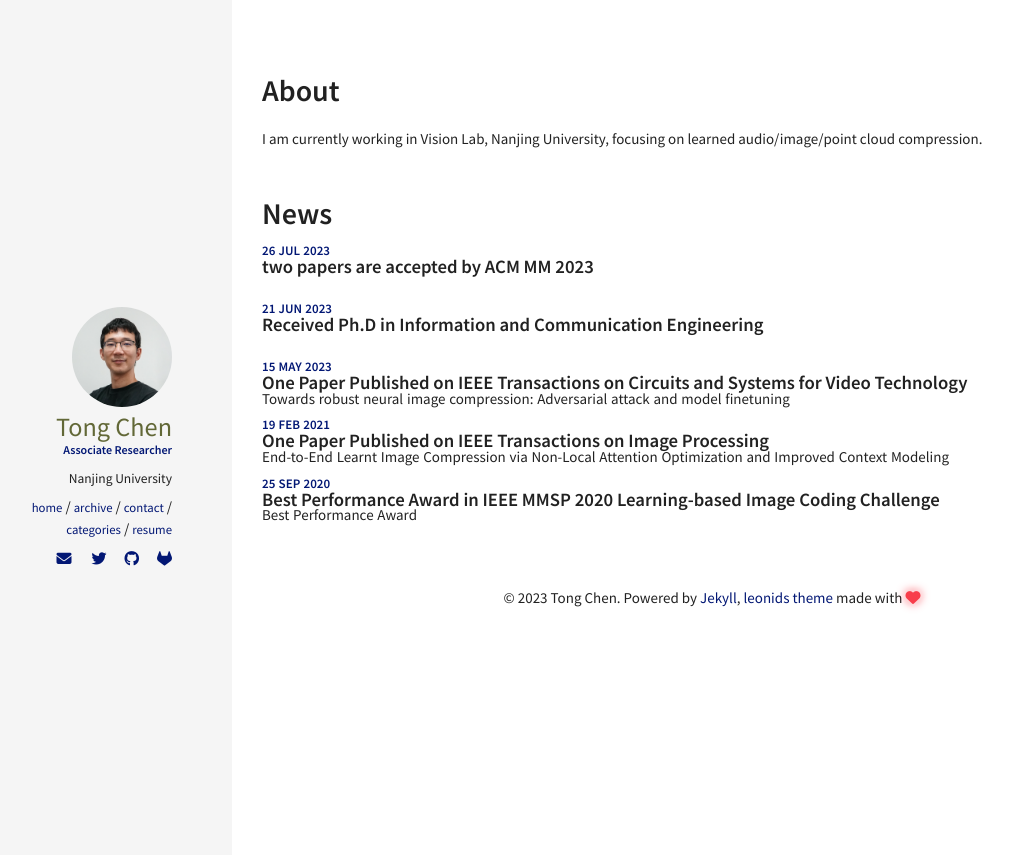
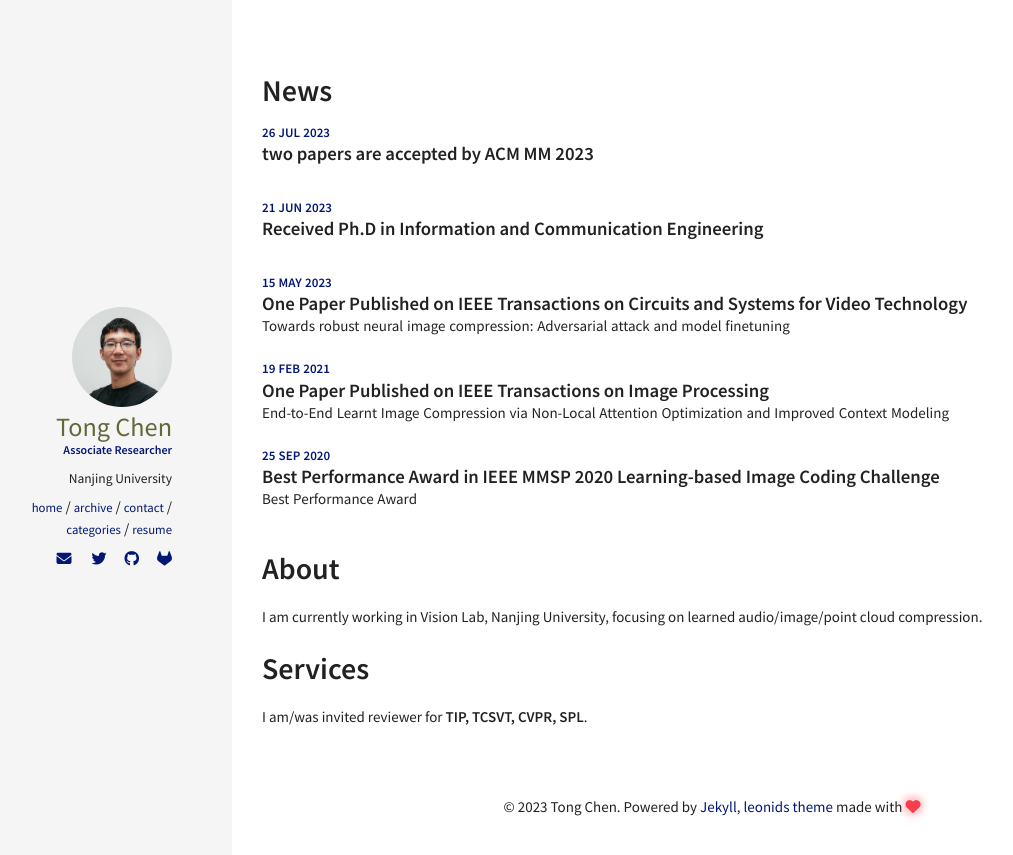
Before and after one commit to tongxyh/tongxyh.github.io, a Jekyll site: the page built from index.html, in a window 1280 px wide. Shown: the top 855 px of the page, without its empty margins (88-1101 px from the left). Built offline with Jekyll 4.4.1, drawn with Linux system fonts in a browser that asks for light colours; nearby versions of some CDN libraries.

Commit message:
bugfix and add Services

```diff
--- a/_includes/sections/about.html
+++ b/_includes/sections/about.html
@@ -3,4 +3,11 @@
 <div>
     I am currently working in Vision Lab, Nanjing University, focusing on learned audio/image/point cloud compression.
 </div>
+
+<h1><span data-i18n="skills.my_skills">Services</span></h1>
+
+<div>
+    I am/was invited reviewer for <strong>TIP, TCSVT, CVPR, SPL</strong>.
+</div>
+
 <br>
--- a/_layouts/default.html
+++ b/_layouts/default.html
@@ -12,7 +12,7 @@
     </div>
     <div class="col s12 m9">
       <div class="post-listing">
-        {% include sections/about.html %}
+        <!-- {% include sections/about.html %} -->
         {{ content }}
         {% include footer.html %}
       </div>
--- a/_layouts/post_listing.html
+++ b/_layouts/post_listing.html
@@ -1,7 +1,6 @@
 ---
 layout: default
 ---
-
 <h1><span data-i18n="skills.my_skills">News</span></h1>
 
 {% for post in site.posts %}
@@ -54,6 +53,9 @@ layout: default
       {% endif %}
     </div><!-- /.image-wrap -->
     {% endif %}
+    <br>
 </section>
 {% endif %}
 {% endfor %}
+
+{% include sections/about.html %}
--- a/_layouts/resume.html
+++ b/_layouts/resume.html
@@ -14,6 +14,12 @@ layout: default
                 {% include sections/projects.html %}
             </div>
         </div>
+
+        <!-- <div class="row">
+            <div class="col">
+                {% include sections/projects.html %}
+            </div>
+        </div> -->
     </div>
 
     <div class="col l4 offset-l1">
--- a/_sass/components/_typography.scss
+++ b/_sass/components/_typography.scss
@@ -95,7 +95,7 @@ small,
 
 p {
   // margin: 1.2em 0;
-  margin: 0 0 1.75em;
+  margin: 0 0 0;
   word-spacing: 0.05em;
-  line-height: 0em;
+  line-height: 0.8;
 }
```
